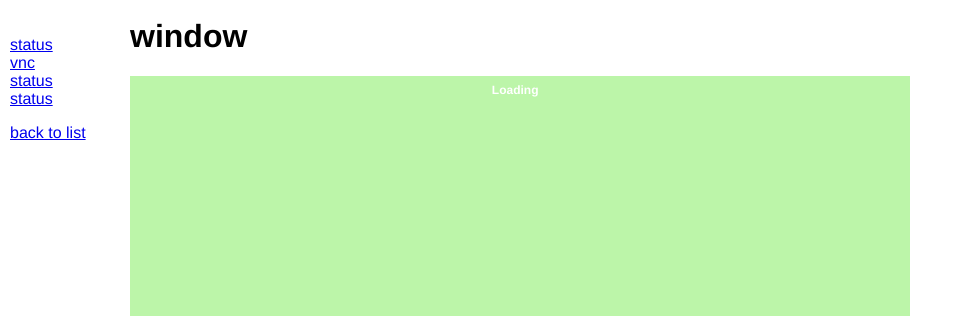
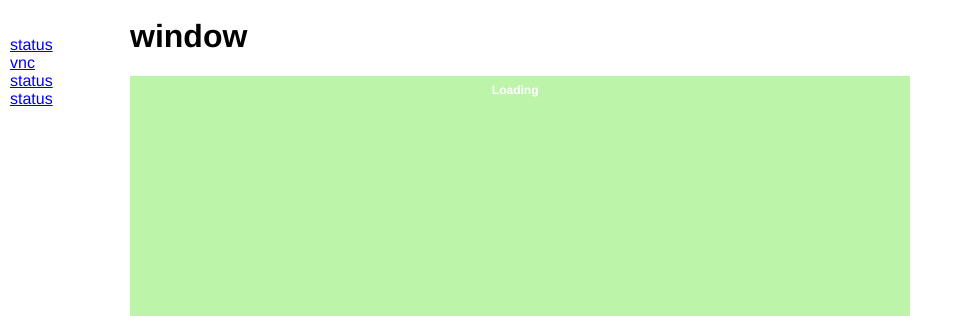
Before and after one commit to amiq11/cloud2014-A2, a Django app: template vmfront/vmmanager/template/vmmanager/vnc.html in a window 1280 px wide. Shown: the part 80-396 px from the top of the page, without its empty margins (0-963 px from the left). Run offline with Django 3.2, Linux system fonts and the light colour scheme; the template is opened without the code that fills it, so the values that code supplies are empty.

Commit message:
Removed an unnecessary link

```diff
--- a/vmfront/vmmanager/template/vmmanager/vnc.html
+++ b/vmfront/vmmanager/template/vmmanager/vnc.html
@@ -7,9 +7,6 @@
 <a href="/vmmanager/vnc/{{dom.name}}/">vnc</a><br/>
 <a href="/vmmanager/status/{{dom.name}}/">status</a><br/>
 <a href="/vmmanager/status/{{dom.name}}/">status</a><br/>
-</p>
-<p>
-<a href="/vmmanager/">back to list</a><br/>
 </p>
 </div>
 
```
